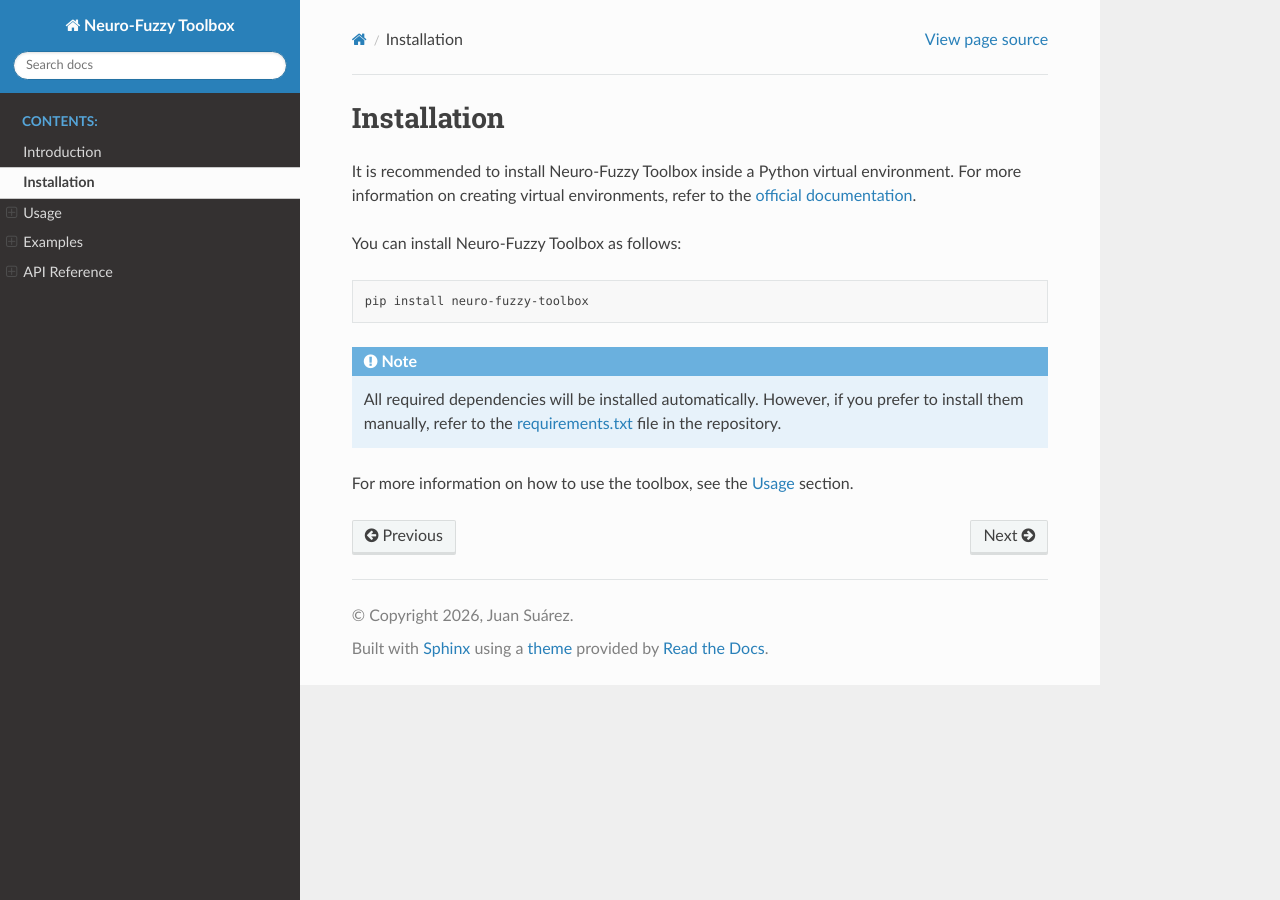
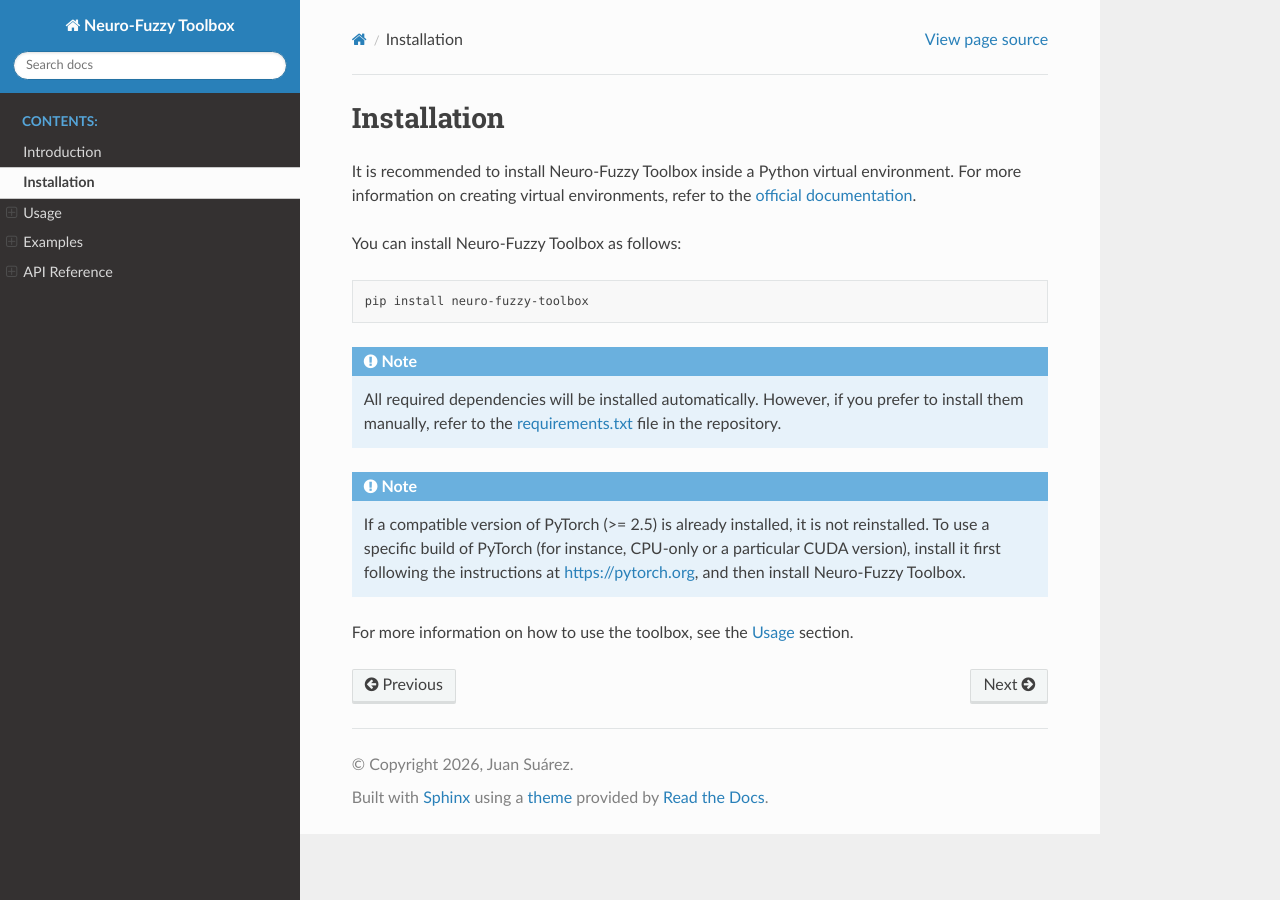
Before and after one commit to jsuarez2001/neuro-fuzzy-toolbox, a Sphinx documentation site: the page built from docs/source/installation.rst, in a window 1280 px wide. Built offline with Sphinx 7.4.7 and the Read the Docs theme 3.1.0, drawn with Linux system fonts in a browser that asks for light colours.

```diff
--- a/docs/source/conf.py
+++ b/docs/source/conf.py
@@ -15,7 +15,7 @@ sys.path.insert(0, os.path.abspath('../../src'))
 project = 'Neuro-Fuzzy Toolbox'
 copyright = '2026, Juan Suárez'
 author = 'Juan Suárez'
-release = '0.2.0'
+release = '0.3.0'
 
 language = "en"
 
--- a/docs/source/installation.rst
+++ b/docs/source/installation.rst
@@ -18,4 +18,10 @@ You can install Neuro-Fuzzy Toolbox as follows:
    `requirements.txt <https://github.com/jsuarez2001/neuro-fuzzy-toolbox/blob/main/requirements.txt>`_
    file in the repository.
 
+.. note::
+   If a compatible version of PyTorch (>= 2.5) is already installed, it is not
+   reinstalled. To use a specific build of PyTorch (for instance, CPU-only or a
+   particular CUDA version), install it first following the instructions at
+   https://pytorch.org, and then install Neuro-Fuzzy Toolbox.
+
 For more information on how to use the toolbox, see the :ref:`Usage` section.
--- a/pyproject.toml
+++ b/pyproject.toml
@@ -1,6 +1,6 @@
 [project]
 name = "neuro-fuzzy-toolbox"
-version = "0.2.0"
+version = "0.3.0"
 description = "PyTorch-based toolbox for designing, training, and analyzing ANFIS-based neuro-fuzzy models. Includes classical and rule-reduced ANFIS variants, hybrid and optimizer-based training strategies, SONFIS structural adaptation, and rule-inspection utilities."
 readme = "README.md"
 requires-python = ">=3.10,<3.13"
```
